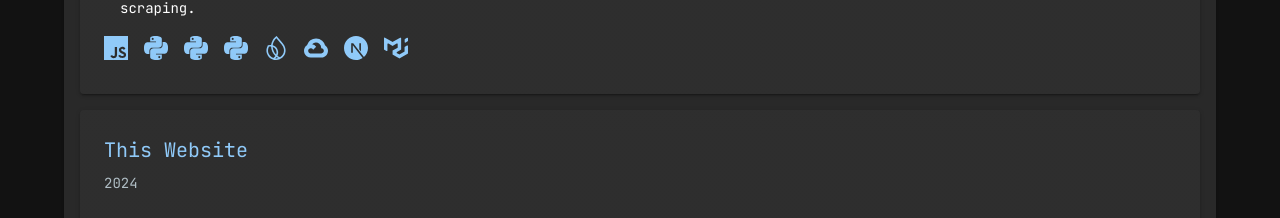
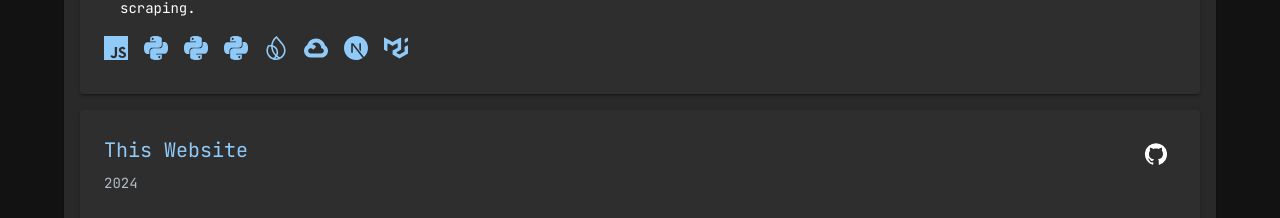
Before and after one commit to glevi2004/levi-ramos-website, a Next.js app: page /projects in a window 1280 px wide. Shown: the part 1393-1611 px from the top of the page. Built offline with nearby package versions, Linux system fonts and the light colour scheme.

Commit message:
added github link to this website

```diff
--- a/app/projects/page.jsx
+++ b/app/projects/page.jsx
@@ -143,6 +143,7 @@ const projectsData = [
       "Implemented using Next.js and Material-UI",
     ],
     technologies: ["Next.js", "Material-UI", "Figma"],
+    github: "https://github.com/glevi2004/levi-ramos-website",
   },
 ];
 
```
